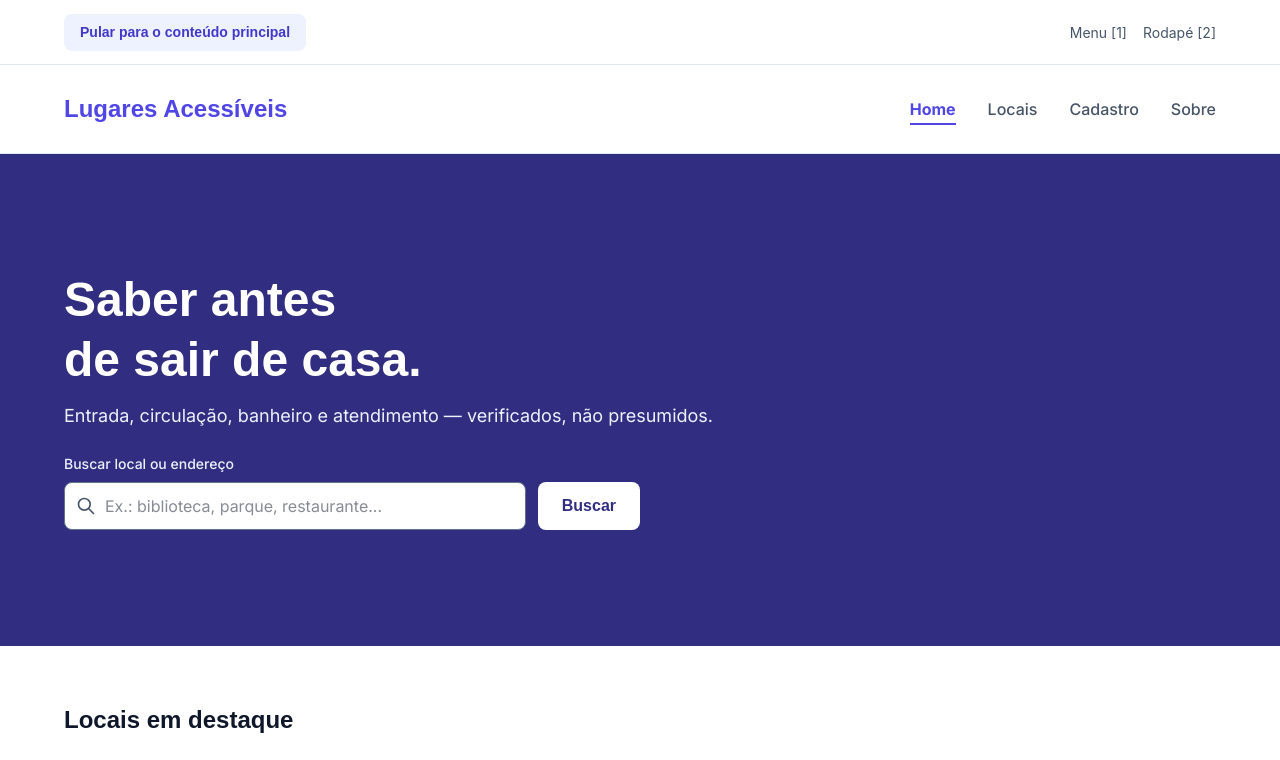
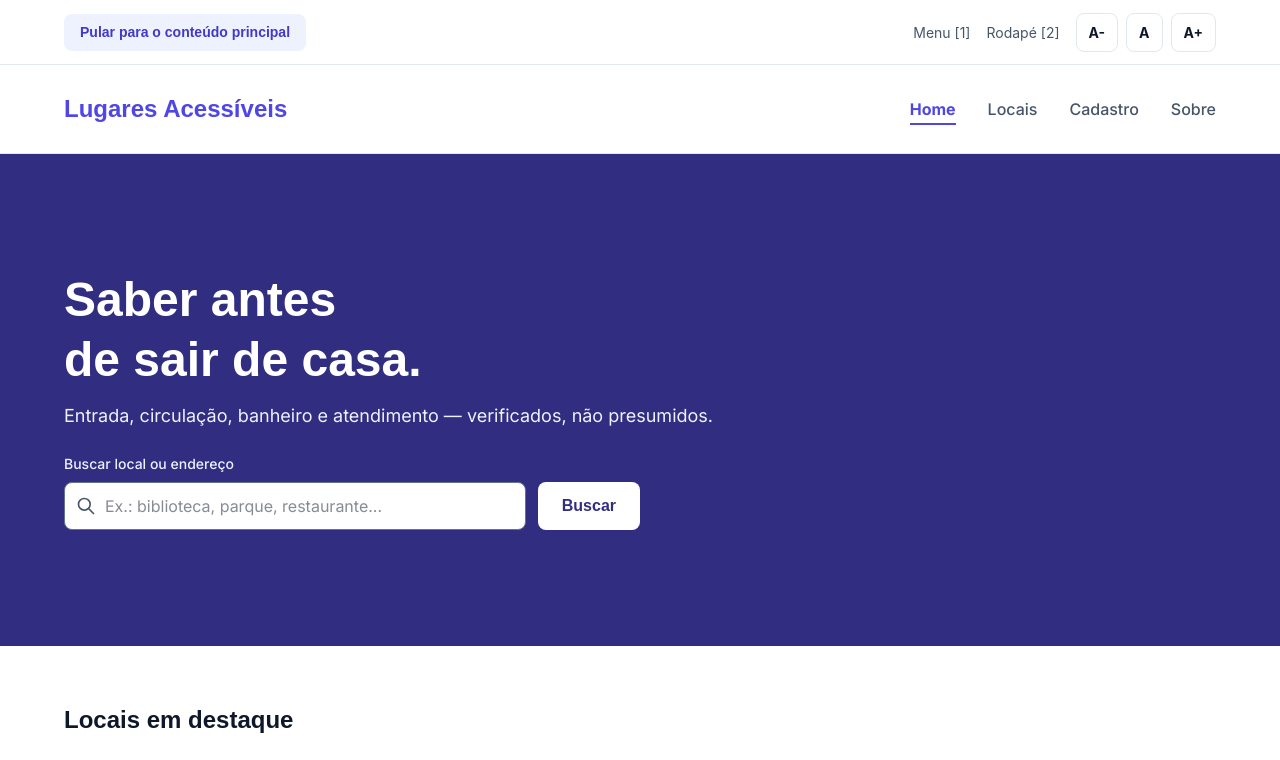
Before and after one commit to 1TDSPH-26/portal-locais-acessiveis, a React (Vite) app: page / in a window 1280 px wide. Shown: the top 760 px of the page. Built offline with nearby package versions, Linux system fonts and the light colour scheme; a web font is replaced by a local one.

Commit message:
feat: adicionando controles de tamanho de fonte

```diff
--- a/src/components/Header/Header.tsx
+++ b/src/components/Header/Header.tsx
@@ -1,4 +1,4 @@
-import { useState } from 'react'
+import { useEffect, useState } from 'react'
 import { NavLink, Link } from 'react-router'
 
 type NavItem = {
@@ -16,6 +16,20 @@ const navItems: NavItem[] = [
 
 export default function Header() {
   const [menuAberto, setMenuAberto] = useState(false)
+  const [tamanhoFonte, setTamanhoFonte] = useState(100)
+
+  useEffect(() => {
+    document.documentElement.style.fontSize = `${tamanhoFonte}%`
+  }, [tamanhoFonte])
+  function diminuirFonte() {
+    setTamanhoFonte((tamanhoAtual) => Math.max(tamanhoAtual - 10, 80))
+  }
+  function aumentarFonte() {
+    setTamanhoFonte((tamanhoAtual) => Math.min(tamanhoAtual + 10, 120))
+  }
+  function restaurarFonte() {
+    setTamanhoFonte(100)
+  }
 
   return (
     <header className="w-full bg-fundo" role="banner">
@@ -24,8 +38,7 @@ export default function Header() {
         <div className="max-w-[1440px] h-16 mx-auto px-4 md:px-16 py-2 flex items-center justify-between">
           <a
             href="#conteudo-principal"
-            className="inline-flex items-center px-4 py-2 bg-fundo-suave text-primaria-700 font-display font-semibold text-label rounded-lg hover:bg-primaria-600 hover:text-fundo transition-colors focus:ring-2 focus:ring-primaria-600"
-          >
+            className="inline-flex items-center px-4 py-2 bg-fundo-suave text-primaria-700 font-display font-semibold text-label rounded-lg hover:bg-primaria-600 hover:text-fundo transition-colors focus:ring-2 focus:ring-primaria-600">
             Pular para o conteúdo principal
           </a>
 
@@ -33,13 +46,26 @@ export default function Header() {
           <a href="#menu-principal" className="hover:text-texto transition-colors">
              Menu [1]
           </a>
+
           <a href="#rodape" className="hover:text-texto transition-colors">
             Rodapé [2]
           </a>
+
+               <div className="flex items-center gap-2" role="group" aria-label="Controles de tamanho da fonte">
+                <button type="button" onClick={diminuirFonte} disabled={tamanhoFonte <= 80} className="px-3 py-2 rounded-lg border border-borda-decorativa bg-fundo text-texto font-bold hover:bg-fundo-suave focus:outline-none focus:ring-2 focus:ring-primaria-600 disabled:opacity-50 disabled:cursor-not-allowed cursor-pointer"  aria-label="Diminuir tamanho da fonte" title="Diminuir fonte">
+               A-
+           </button>
+
+                <button type="button" onClick={restaurarFonte} className="px-3 py-2 rounded-lg border border-borda-decorativa bg-fundo text-texto font-bold hover:bg-fundo-suave focus:outline-none focus:ring-2 focus:ring-primaria-600 cursor-pointer" aria-label="Restaurar tamanho padrão da fonte"  title="Restaurar fonte">
+               A
+            </button>
+                <button type="button" onClick={aumentarFonte} disabled={tamanhoFonte >= 120} className="px-3 py-2 rounded-lg border border-borda-decorativa bg-fundo text-texto font-bold hover:bg-fundo-suave focus:outline-none focus:ring-2 focus:ring-primaria-600 disabled:opacity-50 disabled:cursor-not-allowed cursor-pointer"  aria-label="Aumentar tamanho da fonte" title="Aumentar fonte">
+               A+
+            </button>
           </div>
         </div>
       </div>
-
+    </div>
       {/* Menu principal */}
       <div className="w-full bg-fundo border-b border-borda-decorativa">
         <div className="max-w-[1440px] h-[88px] mx-auto px-4 md:px-16 py-5 flex items-center justify-between">
```
Lines whose indentation alone changed are shown as unchanged.
